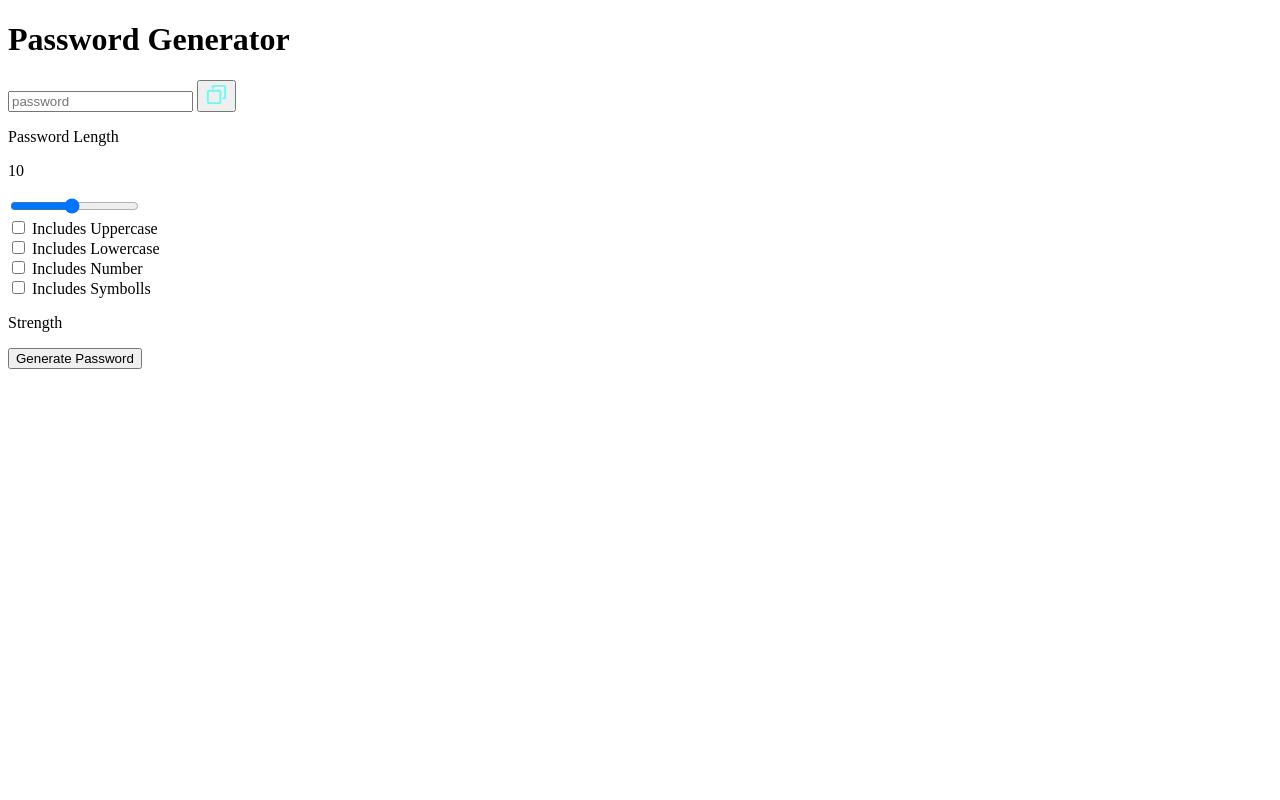
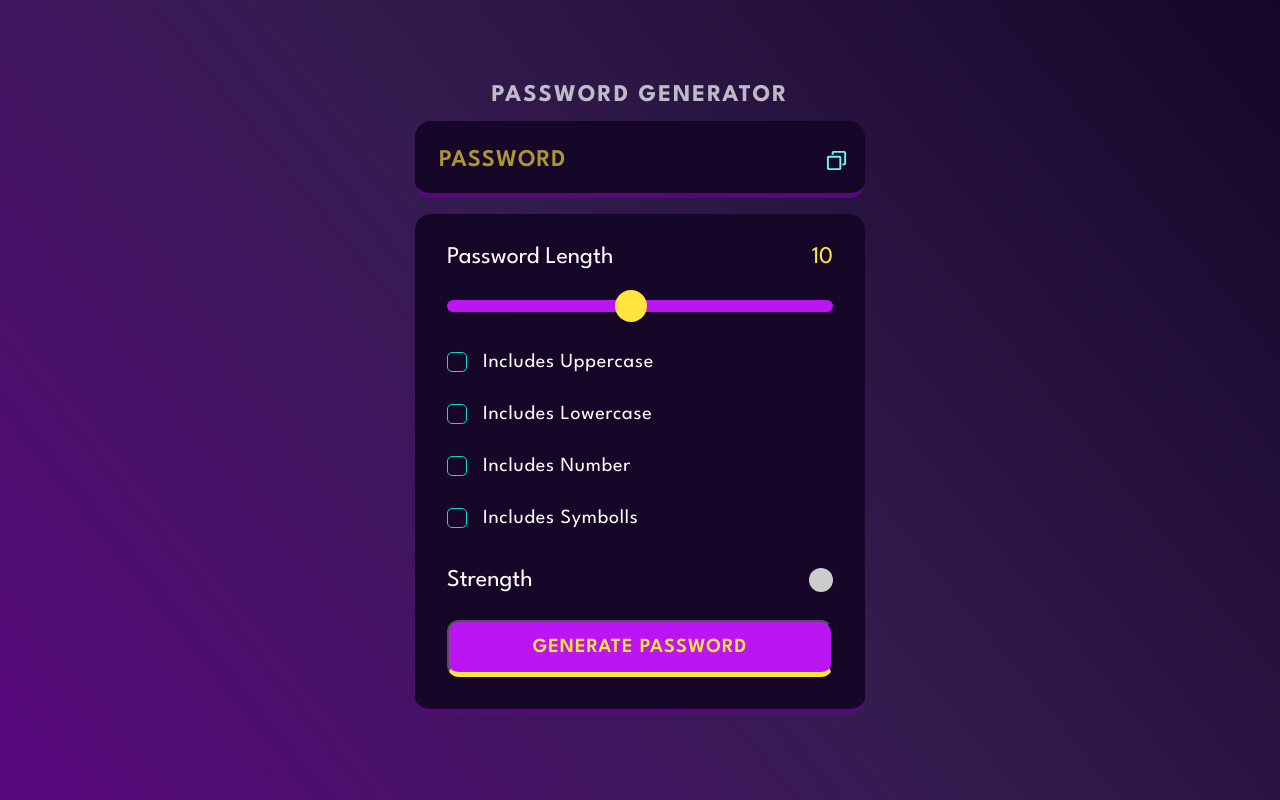
Before and after one commit to 0sourav1998/Password-Generator-JS, a plain HTML site: page index.html in a window 1280 px wide. Drawn offline with Linux system fonts and the light colour scheme.

Commit message:
Styling Added

```diff
--- a/app.js
+++ b/app.js
@@ -22,6 +22,7 @@ let password = "";
 let passwordLength = 10;
 let checkCount = 0;
 
+
 //set passwordLength
 //reflecting passwodLength to the UI
 
@@ -31,9 +32,14 @@ const handleSlider = () => {
 };
 handleSlider();
 
+
+
 const setIndicator = (color) => {
   dataIndicator.style.backgroundColor = color;
 };
+
+setIndicator("#ccc")
+
 
 const getRandomInteger = (min, max) => {
   return Math.floor(Math.random() * (max - min)) + min;
@@ -63,10 +69,10 @@ const calcStrength = () => {
   let hasLower = false;
   let hasNum = false;
   let hasSym = false;
-  if (uppercaseCheck.checked) hasUpper = true;
-  if (lowercaseCheck.checked) hasLower = true;
-  if (numbersCheck.checked) hasNum = true;
-  if (symbolsCheck.checked) hasSym = true;
+  if (upperCase.checked) hasUpper = true;
+  if (lowerCase.checked) hasLower = true;
+  if (number.checked) hasNum = true;
+  if (symbolls.checked) hasSym = true;
 
   if (hasUpper && hasLower && (hasNum || hasSym) && passwordLength >= 8) {
     setIndicator("#0f0");
@@ -174,4 +180,5 @@ generateBtn.addEventListener("click", () => {
   password = passShuffle(Array.from(password));
 
   dataPasswordDisplay.value = password;
+  calcStrength();
 });
--- a/index.html
+++ b/index.html
@@ -4,14 +4,18 @@
     <meta charset="UTF-8" />
     <meta name="viewport" content="width=device-width, initial-scale=1.0" />
     <title>Password Generator</title>
+    <link rel="preconnect" href="https://fonts.googleapis.com">
+   <link rel="preconnect" href="https://fonts.gstatic.com" crossorigin>
+   <link href="https://fonts.googleapis.com/css2?family=League+Spartan:wght@100..900&family=Plus+Jakarta+Sans:ital,wght@0,200..800;1,200..800&display=swap" rel="stylesheet">
+    <link rel="stylesheet" href="style.css">
   </head>
   <body>
     <div class="wrapper">
       <h1>Password Generator</h1>
       <div class="display-container">
-        <input readonly placeholder="password" data-displaypassword />
-        <button data-copy>
-          <span data-copiedMsg></span>
+        <input readonly placeholder="password" data-displaypassword class="display"/>
+        <button class="copyBtn" data-copy>
+          <span class="copyText" data-copiedMsg></span>
           <img src="./assets/copy.svg" alt="" height="23" width="23" />
         </button>
       </div>
@@ -33,25 +37,25 @@
           />
         </div>
 
-        <div>
+        <div class="check">
           <input type="checkbox" id="uppercase" />
           <label for="uppercase">Includes Uppercase</label>
         </div>
-        <div>
+        <div class="check">
           <input type="checkbox" id="lowercase" />
           <label for="lowercase">Includes Lowercase</label>
         </div>
-        <div>
+        <div class="check">
           <input type="checkbox" id="number" />
           <label for="number">Includes Number</label>
         </div>
-        <div>
+        <div class="check">
           <input type="checkbox" id="symbolls" />
           <label for="symbolls">Includes Symbolls</label>
         </div>
         <div class="strength-container">
           <p>Strength</p>
-          <div data-indicator></div>
+          <div data-indicator class="indicator"></div>
         </div>
 
         <button class="generateBtn">Generate Password</button>
--- /dev/null
+++ b/style.css
@@ -0,0 +1,248 @@
+*{
+    margin: 0px;
+    padding: 0px;
+    box-sizing: border-box;
+    font-family: 'League Spartan';
+}
+
+:root {
+
+    --dk-violet: hsl(268, 75%, 9%);
+    --lt-violet: hsl(268, 47%, 21%);
+    --lt-violet2: hsl(281, 89%, 26%);
+    --vb-violet: hsl(285, 91%, 52%);
+    --vb-violet2: hsl(290, 70%, 36%);
+
+    --vb-yellow: hsl(52, 100%, 62%);
+
+
+    --pl-white: hsl(0, 0%, 100%);
+
+    --vb-cyan: hsl(176, 100%, 44%);
+    --vb-cyan2: hsl(177, 92%, 70%);
+    --dk-text: hsl(198, 20%, 13%);
+}
+
+body{
+    width: 100vw;
+    height: 100vh;
+    display: flex;
+    justify-content: center;
+    align-items: center;
+    flex-direction: column;
+    background: linear-gradient(231deg, rgba(22, 6, 40, 1) 0%, rgba(52, 28, 79, 1) 50%, rgba(88, 7, 125, 1) 100%);
+}
+
+.wrapper{
+    width: 90%;
+    max-width: 450px;
+}
+
+h1{
+    font-size: 1.5rem;
+    color: var(--pl-white);
+    opacity: 0.7;
+    text-transform: uppercase;
+    letter-spacing: 2px;
+    line-height: 1.2rem;
+    text-align: center;
+}
+
+.display-container{
+    position: relative;
+    border-radius: 1rem;
+    border-bottom: 0.35rem solid var(--lt-violet2);
+    background-color: var(--dk-violet);
+    margin: 1rem 0;
+    padding-top:0.35rem ;
+}
+.display{
+    text-transform: uppercase;
+    background-color: transparent;
+    padding: 1.15rem 1rem;
+    color: var(--vb-yellow);
+    font-weight: 600;
+    font-size: 1.5rem;
+    width: 100%;
+    line-height: 30px;
+    letter-spacing: 1px;
+    padding-right: 3.25rem;
+    border:none;
+    position: relative;
+}
+
+.copyText{
+    position: absolute;
+    background-color: var(--vb-violet2);
+    color: var(--pl-white);
+    font-size: 1.25rem;
+    top: -35px;
+    left: -25px;
+    padding: 5px 10px;
+    border-radius: 1rem;
+    opacity: 0;
+    transform: scale(0);
+    transform-origin: bottom;
+    transition: all 250ms ease-in-out;
+}
+
+.copyText.active{
+    opacity: 1;
+    transform: scale(1);
+}
+
+
+.display::placeholder {
+    position:absolute;
+    top: 50%;
+    left: 1.5rem;
+    font-size: 1.5rem;
+    line-height:30px;
+    color:var(--vb-yellow);
+    opacity: 0.65;
+    text-transform: uppercase;
+    transform: translateY(-50%);
+}
+
+.display-container button{
+    position: absolute;
+    top: 50%;
+    right: 1.5rem;
+    transform: translateY(-50%);
+}
+
+.input-container{
+    width: 100%;
+    background: var(--dk-violet);
+    border-radius: 1rem;
+    padding: 2rem ;
+    border-bottom: 0.35rem solid var(--lt-violet2);
+}
+
+.length-container{
+    display: flex ;
+    justify-content: space-between;
+    align-items: center;
+}
+
+.length-container p:nth-child(1){
+    font-size: 1.5rem;
+    color: var(--pl-white);
+}
+
+.length-container p:nth-child(2){
+    font-size: 1.5rem;
+    color: var(--vb-yellow);
+}
+
+.strength-container{
+    display: flex;
+    justify-content: space-between;
+    align-items: center;
+    margin-top: 1.5em;
+    margin-bottom: 1.75rem;
+}
+
+.strength-container p:nth-child(1){
+    font-size: 1.5rem;
+    color: var(--pl-white);
+}
+
+.indicator{
+   height: 1.5rem;
+   width: 1.5rem;
+   border-radius: 50%;
+}
+.generateBtn{
+    width: 100%;
+    padding: 1rem 0;
+    background-color: var(--vb-violet);
+    text-align: center;
+    border-radius: 0.75rem;
+    border-bottom: 0.35rem solid var(--vb-yellow);
+    text-transform: uppercase;
+    letter-spacing: 1px;
+    color: var(--vb-yellow);
+    font-weight: 600;
+    font-size: 1.25rem;
+}
+
+.check{
+    display: flex;
+    align-items: center;
+    padding: 1rem 0;
+    gap: 0 1rem;
+}
+
+.check input{
+    appearance: none;
+    height: 20px;
+    width: 20px;
+    border: 1px solid var(--vb-cyan);
+    cursor: pointer;
+    position: relative;
+    border-radius: 25% ;
+}
+
+.check input:checked{
+    background-color: var(--vb-cyan);
+}
+
+.check input:checked::before {
+    content: '✔';
+    position: absolute;
+    color: var(--dk-text);
+    font-size:1.05rem;
+    font-weight: 600;
+    left:50%;
+    top:-3.5px;
+    transform: translateX(-60%)  translateY(-5%);
+}
+
+.check label {
+    color: var(--pl-white);
+    font-size: 1.25rem;
+    letter-spacing: 0.75px;
+}
+
+.slider{
+    appearance: none;
+    width:100%;
+    height: 0.75rem;
+    cursor: pointer;
+    background-color: var(--lt-violet);
+    border-radius: 1rem;
+    margin-top: 2rem;
+    margin-bottom: 1.5rem;
+    background-image: linear-gradient(var(--vb-violet), var(--vb-violet));
+    background-repeat: no-repeat;
+    border:none;
+    outline:none;
+    z-index:-1;
+}
+
+.slider::-webkit-slider-thumb{
+    position: relative;
+    appearance: none;
+    height: 2rem;
+    width: 2rem;
+    border-radius: 50%;
+    background-color: var(--vb-yellow);
+}
+
+.slider:focus{
+    outline:3px solid var(--vb-yellow);
+}
+
+.slider::-webkit-slider-thumb:hover{
+    outline: 2px solid var(--vb-yellow);
+    background-color: var(--dk-violet);
+    box-shadow: 0px 0px 25px 5px rgba(255, 229, 61, 0.80);
+}
+.copyBtn{
+    background-color: transparent;
+    height: 1rem;
+    width: 1rem;
+    border: none;
+    cursor: pointer;
+}
```
